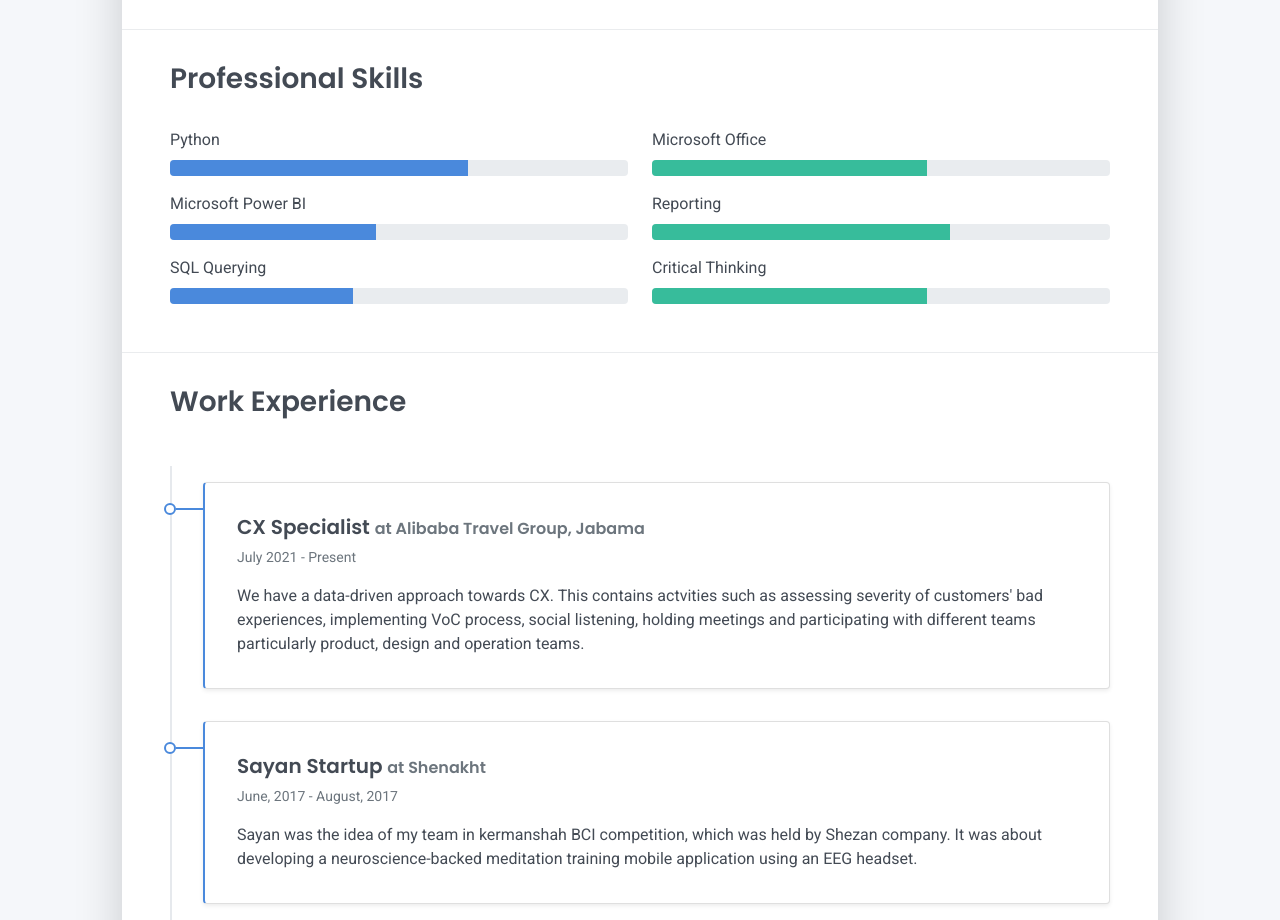
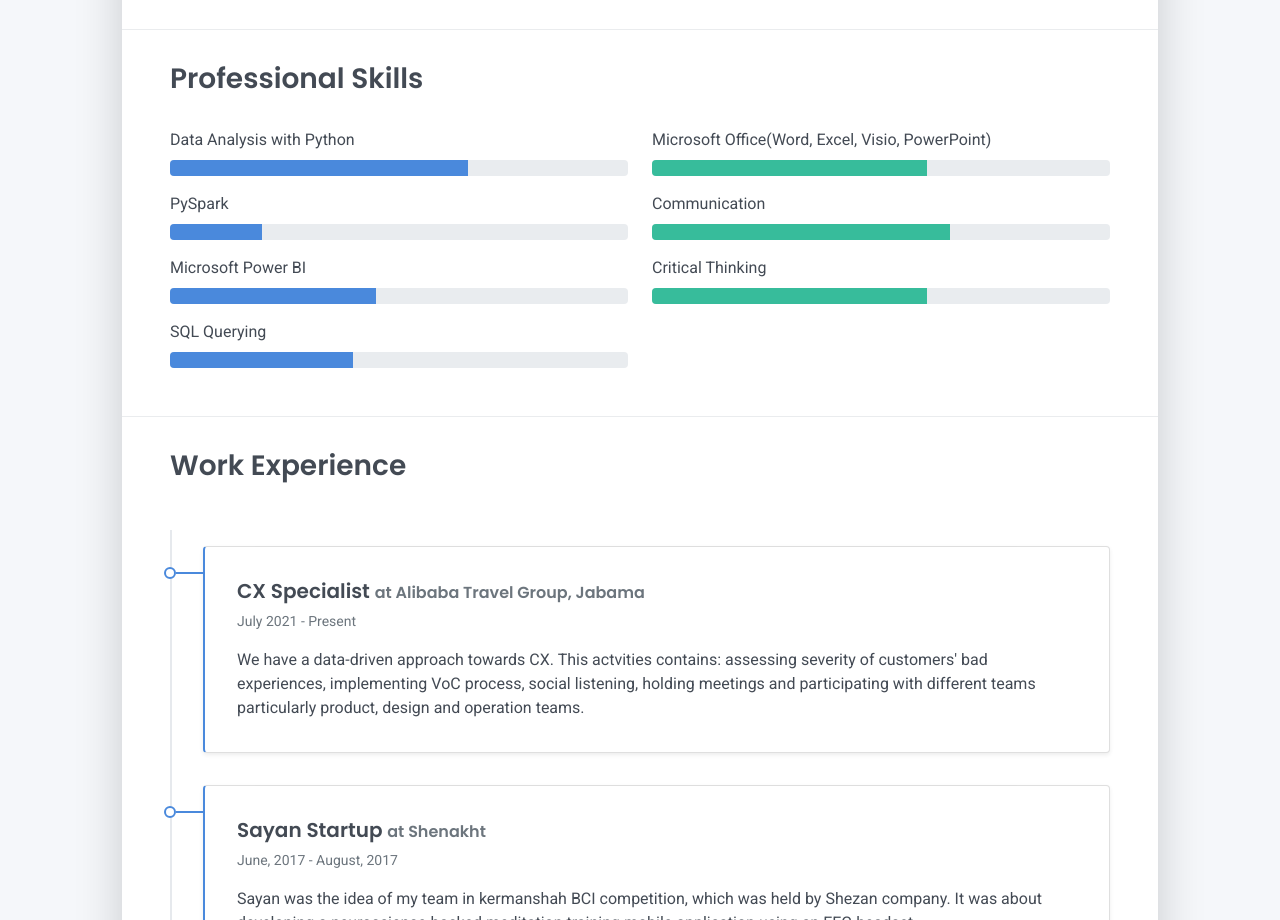
Before and after one commit to e-Sohrab/e-Sohrab.github.io, a plain HTML site: page index.html in a window 1280 px wide. Shown: the part 581-1501 px from the top of the page. Drawn offline with Linux system fonts and the light colour scheme.

Commit message:
Update index.html

```diff
--- a/index.html
+++ b/index.html
@@ -102,9 +102,14 @@
     <h2 class="h3 mb-3">Professional Skills</h2>
     <div class="row">
       <div class="col-md-6">
-        <div class="mb-2"><span>Python</span>
+        <div class="mb-2"><span>Data Analysis with Python</span>
           <div class="progress my-1">
             <div class="progress-bar bg-primary" role="progressbar" data-aos="zoom-in-right" data-aos-delay="100" data-aos-anchor=".skills-section" style="width: 65%" aria-valuenow="65" aria-valuemin="0" aria-valuemax="100"></div>
+          </div>
+        </div>
+		<div class="mb-2"><span>PySpark</span>
+          <div class="progress my-1">
+            <div class="progress-bar bg-primary" role="progressbar" data-aos="zoom-in-right" data-aos-delay="100" data-aos-anchor=".skills-section" style="width: 20%" aria-valuenow="20" aria-valuemin="0" aria-valuemax="100"></div>
           </div>
         </div>
         <div class="mb-2"><span>Microsoft Power BI</span>
@@ -119,12 +124,12 @@
         </div>
       </div>
       <div class="col-md-6">
-        <div class="mb-2"><span>Microsoft Office</span>
+        <div class="mb-2"><span>Microsoft Office(Word, Excel, Visio, PowerPoint)</span>
           <div class="progress my-1">
             <div class="progress-bar bg-success" role="progressbar" data-aos="zoom-in-right" data-aos-delay="400" data-aos-anchor=".skills-section" style="width: 60%" aria-valuenow="60" aria-valuemin="0" aria-valuemax="100"></div>
           </div>
         </div>
-        <div class="mb-2"><span>Reporting</span>
+        <div class="mb-2"><span>Communication</span>
           <div class="progress my-1">
             <div class="progress-bar bg-success" role="progressbar" data-aos="zoom-in-right" data-aos-delay="500" data-aos-anchor=".skills-section" style="width: 65%" aria-valuenow="65" aria-valuemin="0" aria-valuemax="100"></div>
           </div>
@@ -145,7 +150,7 @@
         <div class="card-body">
           <div class="h5 mb-1">CX Specialist <span class="text-muted h6">at Alibaba Travel Group, Jabama</span></div>
           <div class="text-muted text-small mb-2">July 2021 - Present</div>
-          <div>We have a data-driven approach towards CX. This contains actvities such as assessing severity of customers' bad experiences, implementing VoC process, social listening, holding meetings and participating with different teams particularly product, design and operation teams.</div>
+          <div>We have a data-driven approach towards CX. This actvities contains: assessing severity of customers' bad experiences, implementing VoC process, social listening, holding meetings and participating with different teams particularly product, design and operation teams.</div>
         </div>
       </div>
 	  <div class="timeline-card timeline-card-primary card shadow-sm">
```
